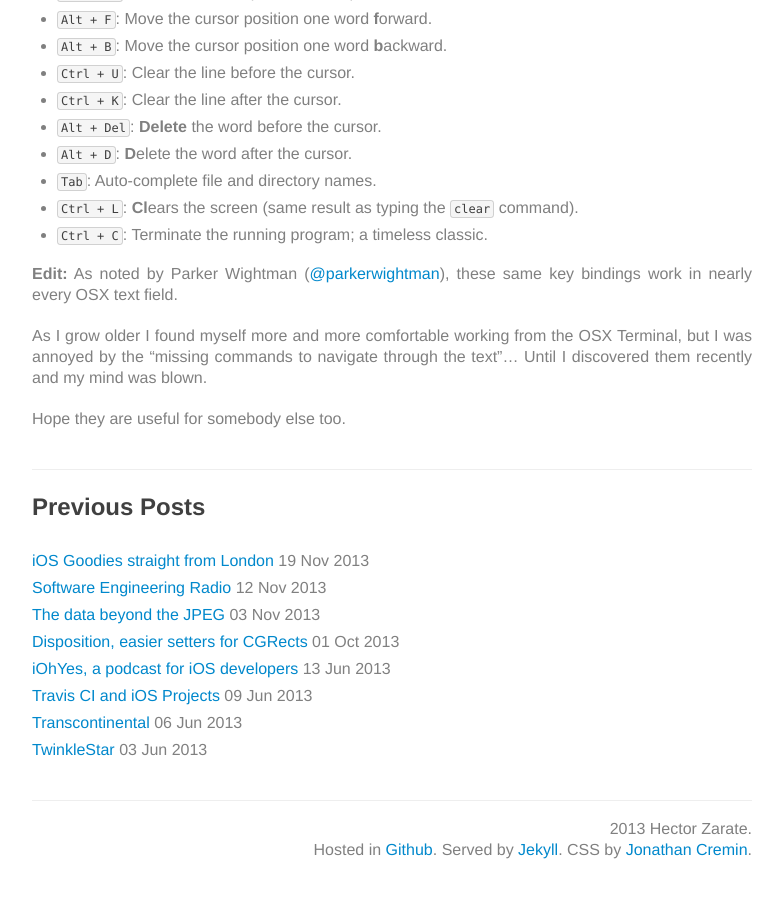
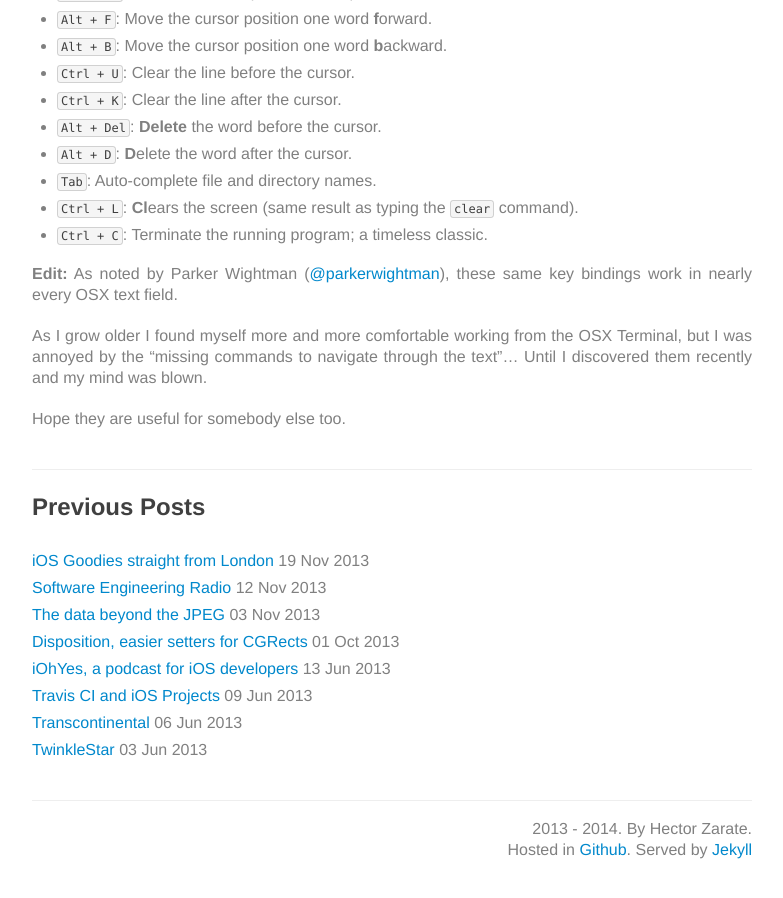
Before and after one commit to ChocoChipset/iOSCowboy.github.io, a Jekyll site: the page built from index.html, in a window 1280 px wide and 900 px high, scrolled down 4973 px. Shown: the whole window, without its empty margins (248-1031 px from the left). Built offline with Jekyll 4.4.1, drawn with Linux system fonts in a browser that asks for light colours; Markdown is read by kramdown in place of the engine named in the settings; the list of posts is cut into pages by our own code.

Commit message:
Updated copyright year

```diff
--- a/_layouts/default.html
+++ b/_layouts/default.html
@@ -18,7 +18,7 @@
 			{{ content }}
 
 		<footer>
-		<small>2013 Hector Zarate. <br />Hosted in <a href="https://github.com/iOSCowboy/iOSCowboy.github.io">Github</a>. Served by <a href="http://jekyllrb.com">Jekyll</a>. CSS by <a href="http://crem.in">Jonathan Cremin</a>. </small>
+		<small>2013 - 2014. By Hector Zarate. <br />Hosted in <a href="https://github.com/iOSCowboy/iOSCowboy.github.io">Github</a>. Served by <a href="http://jekyllrb.com">Jekyll</a></small>
 		</footer>
 	</div>
 </body>
```
